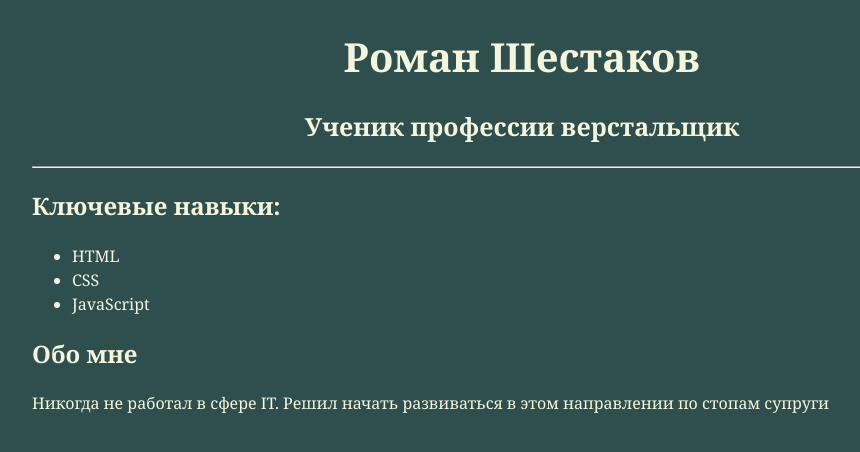
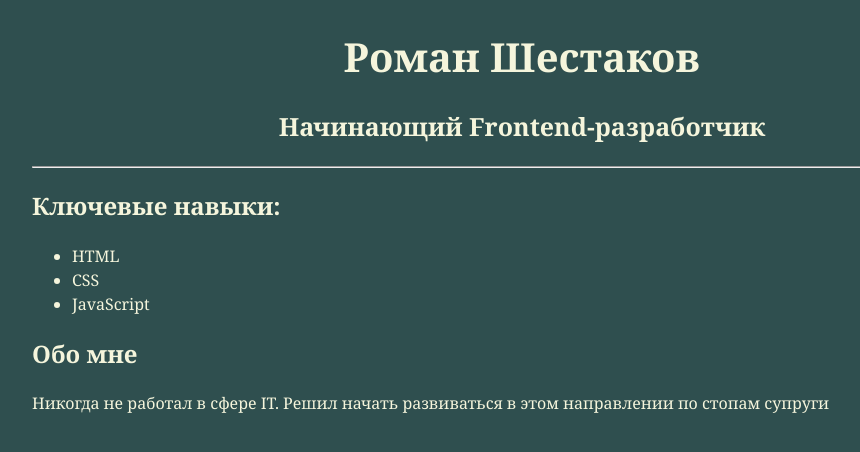
Before and after one commit to Romash96/Romash96.github.io, a plain HTML site: page index.html in a window 1280 px wide. Shown: the whole page, without its empty margins (118-978 px from the left). Drawn offline with Linux system fonts and the light colour scheme.

Commit message:
Update index.html

```diff
--- a/index.html
+++ b/index.html
@@ -9,7 +9,7 @@
 <body>
 <main>
     <h1>Роман Шестаков</h1>
-    <h2>Ученик профессии верстальщик</h2>
+    <h2>Начинающий Frontend-разработчик</h2>
     <hr>
     <section>
         <h2>Ключевые навыки:</h2>
```
